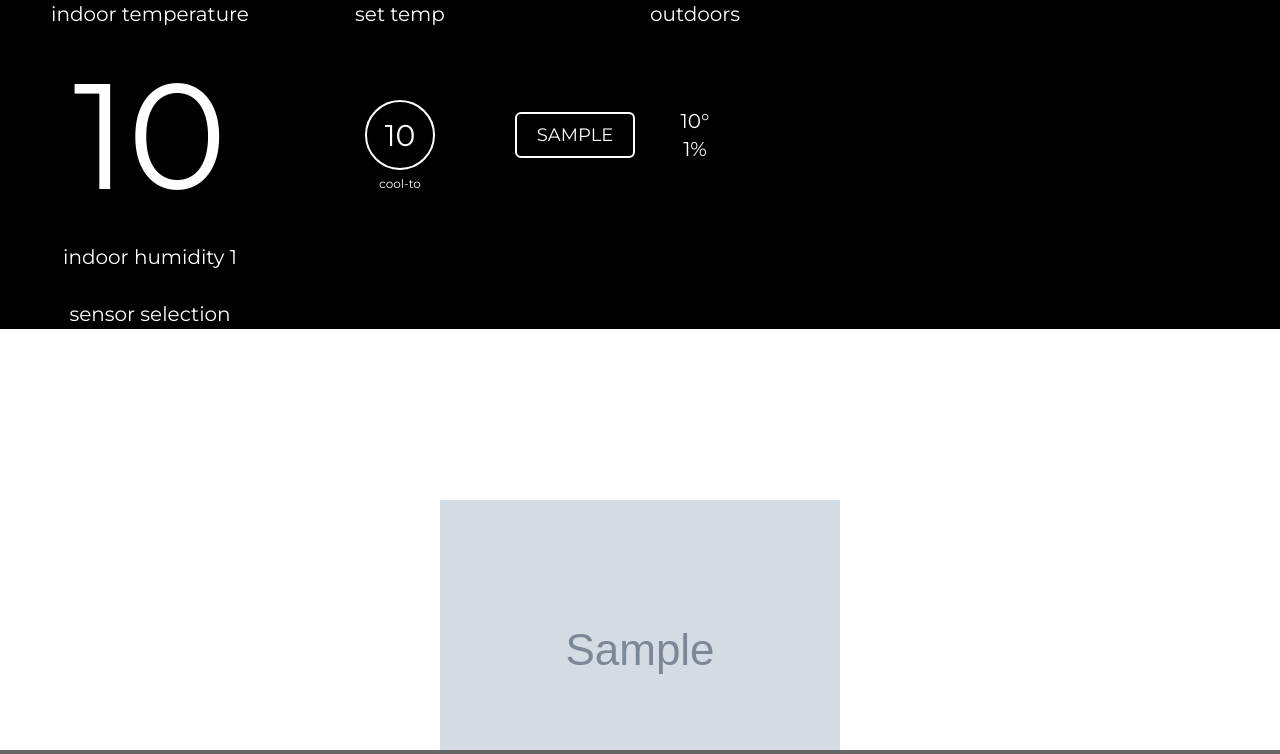
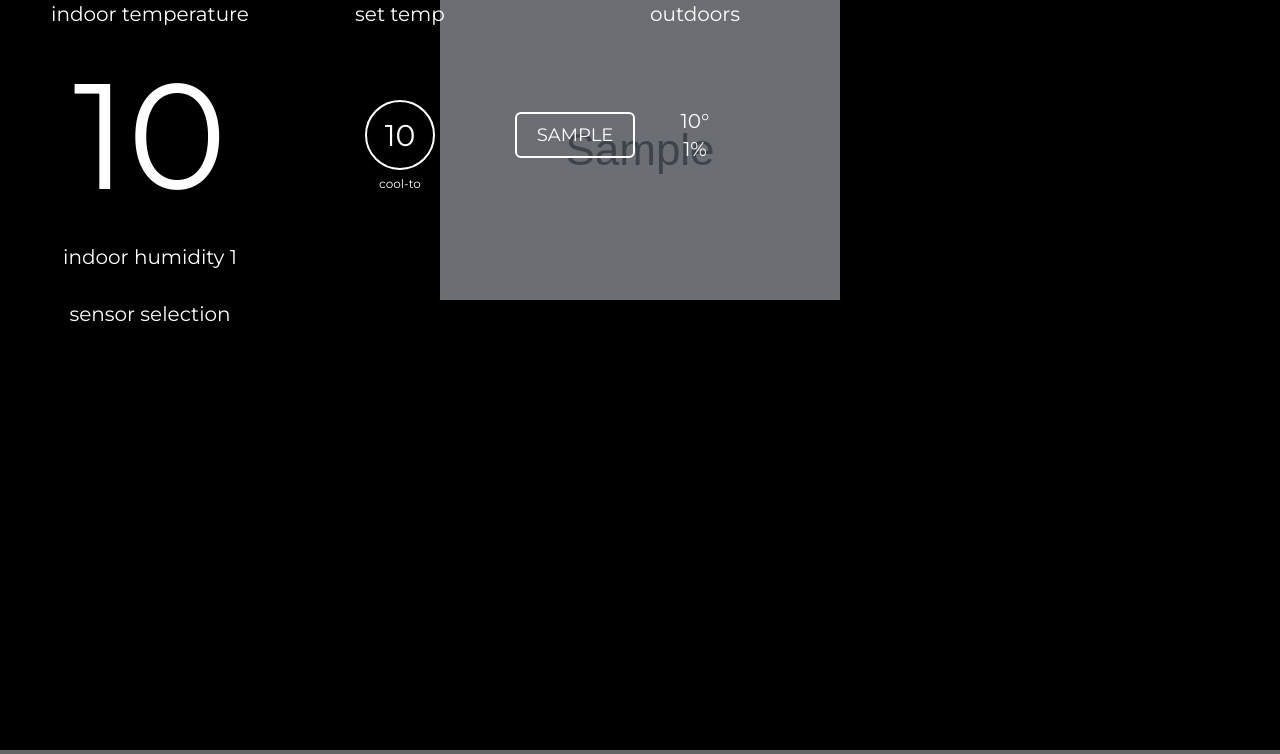
Before and after one commit to thompsonline/thermostat-display, a Python web app: template templates/index.html in a window 1280 px wide. Shown: the top 754 px of the page. Run offline with Jinja, Linux system fonts and the light colour scheme; the template is opened without the code that fills it: most values are stand-ins (such as "Sample title", 1, 10 or a date in 2020); grey boxes marked "Sample" are stand-in pictures; some libraries are stand-ins or nearby versions.

Commit message:
Changed size of background image Changed opacity of background image Removed status fields

```diff
--- a/routes.py
+++ b/routes.py
@@ -212,7 +212,6 @@ def getCurrentState(targTemp,targMode,curRoom,curProg,expTime):
 
     lastReading = thermState[0][0]
 
-
     if (datetime.datetime.now()-lastReading).total_seconds() > 600:
         retStr1 = '<span class="message_alert_error">Malfunction</span>'
 
@@ -309,9 +308,9 @@ def main_page():
     now = datetime.datetime.now()
     month = now.month
     if (month < 4 or month > 11):
-      backgroundImage = "Madison.winter.320.480.jpg"
+      backgroundImage = "Madison.winter.800.480.jpg"
     else:
-      backgroundImage = "Madison.spring.320.480.jpg"
+      backgroundImage = "Madison.spring.800.480.jpg"
 
     modeList = getModeList()
     roomList = getRoomList()
--- a/static/css/grayscale.css
+++ b/static/css/grayscale.css
@@ -143,7 +143,7 @@ a:focus {
     text-align: center;
 
     color: #fff;
-    background-color: #000;
+    /* background-color: #000; */
     -webkit-background-size: cover;
     -moz-background-size: cover;
     background-size: cover;
--- a/templates/index.html
+++ b/templates/index.html
@@ -10,8 +10,17 @@
 
   <title>Madison Thermostat</title>
   <style>
-  body#page-top {
-      background: url(/static/img/{{ backgroundImage }}) no-repeat bottom center scroll;
+  #background {
+      background: url(/static/img/{{ backgroundImage }}) no-repeat top center scroll;
+      top: 0;
+      left: 0;
+      bottom: 0;
+      right: 0;
+      height: 100%;
+      width: 100%;
+      position: absolute;
+      z-index: -1;
+      opacity: 0.5;
   }
   </style>
 
@@ -65,46 +74,6 @@
     window.setInterval(function(){
       updateTargetTemp()
     }, 5000);
-
-    // Update the system status ever 10 seconds
-    function updateStatus1() {
-        $SCRIPT_ROOT = {{ request.script_root|tojson|safe }};
-        $.ajax({
-          url : $SCRIPT_ROOT + "/_liveStatus1",
-          success : function(result){
-            $('#StatusSpan1').html(result);
-          }
-        })
-    };
-    window.setInterval(function(){
-      updateStatus1()
-    }, 10000);
-
-    function updateStatus2() {
-        $SCRIPT_ROOT = {{ request.script_root|tojson|safe }};
-        $.ajax({
-          url : $SCRIPT_ROOT + "/_liveStatus2",
-          success : function(result){
-            $('#StatusSpan2').html(result);
-          }
-        })
-    };
-    window.setInterval(function(){
-      updateStatus2()
-    }, 10000);
-
-    function updateStatus3() {
-        $SCRIPT_ROOT = {{ request.script_root|tojson|safe }};
-        $.ajax({
-          url : $SCRIPT_ROOT + "/_liveStatus3",
-          success : function(result){
-            $('#StatusSpan3').html(result);
-          }
-        })
-    };
-    window.setInterval(function(){
-      updateStatus3()
-    }, 10000);
 
     // Update the date and time with the server date/time
     function updateTimeDate() {
@@ -298,7 +267,7 @@
     <input type='hidden' id='target-room' name='target-room' value='{{ curRoom[1] }}' />
     <input type='hidden' id='action' name='action' value='' />
   <!-- Intro Header -->
-  <section class="intro">
+  <div class="intro">
     <div id='currenttemp'>
       <div id='title'>
         indoor temperature
@@ -375,61 +344,8 @@
         {% endfor %}
       </div>
     </div>
-
-
-    <div class="intro-body" style="max-width: 100%; visibility:hidden; height:0px">
-      <div class="container">
-        <div class="row">
-          <div class="col-md-8 col-md-offset-2">
-            <div class="temperature top-row">
-              <div class="temperature top-center">
-                <p class="upper-p">Active For:</p>
-                <select style="color: black;" class="upper-select"
-                  name="run-timex">
-                  <option value="1">1 hour</option>
-                  <option value="2" selected>2 hours</option>
-                  <option value="3">3 hours</option>
-                  <option value="4">4 hours</option>
-                  <option value="5">5 hours</option>
-                  <option value="6">6 hours</option>
-                  <option value="7">7 hours</option>
-                  <option value="8">8 hours</option>
-                  <option value="12">12 hours</option>
-                  <option value="24">24 hours</option>
-                  <option value="48">48 hours</option>
-                </select>
-              </div>
-            </div>
-              <div class="top-row">
-              <div class="top-center">
-                Target Room:<br />
-                <select style="color: black;" name="target-roomxx">
-                  {% for roomStr in roomList %}
-                    {% if roomStr==curRoom %}
-                      <option style="color: red;" value={{ loop.index }} selected>{{ roomStr }}</option>
-                    {% else %}
-                      <option style="color: black;" value={{loop.index}} >{{ roomStr }}</option>
-                    {% endif %}
-                  {% endfor %}
-                </select>
-              </div>
-            </div>
-              <div class="top-row">
-              <div class="top-center">
-                  <span id="StatusSpan2">{{ modeString|safe }}</span>
-              </div>
-              <div class="top-left">
-                  <span id="StatusSpan1">{{ stateString }}</span>
-              </div>
-              <div class="top-right">
-                  <span id="StatusSpan3">{{ expString }}</span>
-              </div>
-            </div>
-          </div>
-        </div>
-      </div>
-    </div>
-  </section>
+  </div>
+  <div id='background'><br /></div>
   <footer>
     <div id='wifistatus'>
       <img id='wifistatusimage' src='../static/img/lime-wifi-32-{{ wiFiConnected }}.png' />
```
